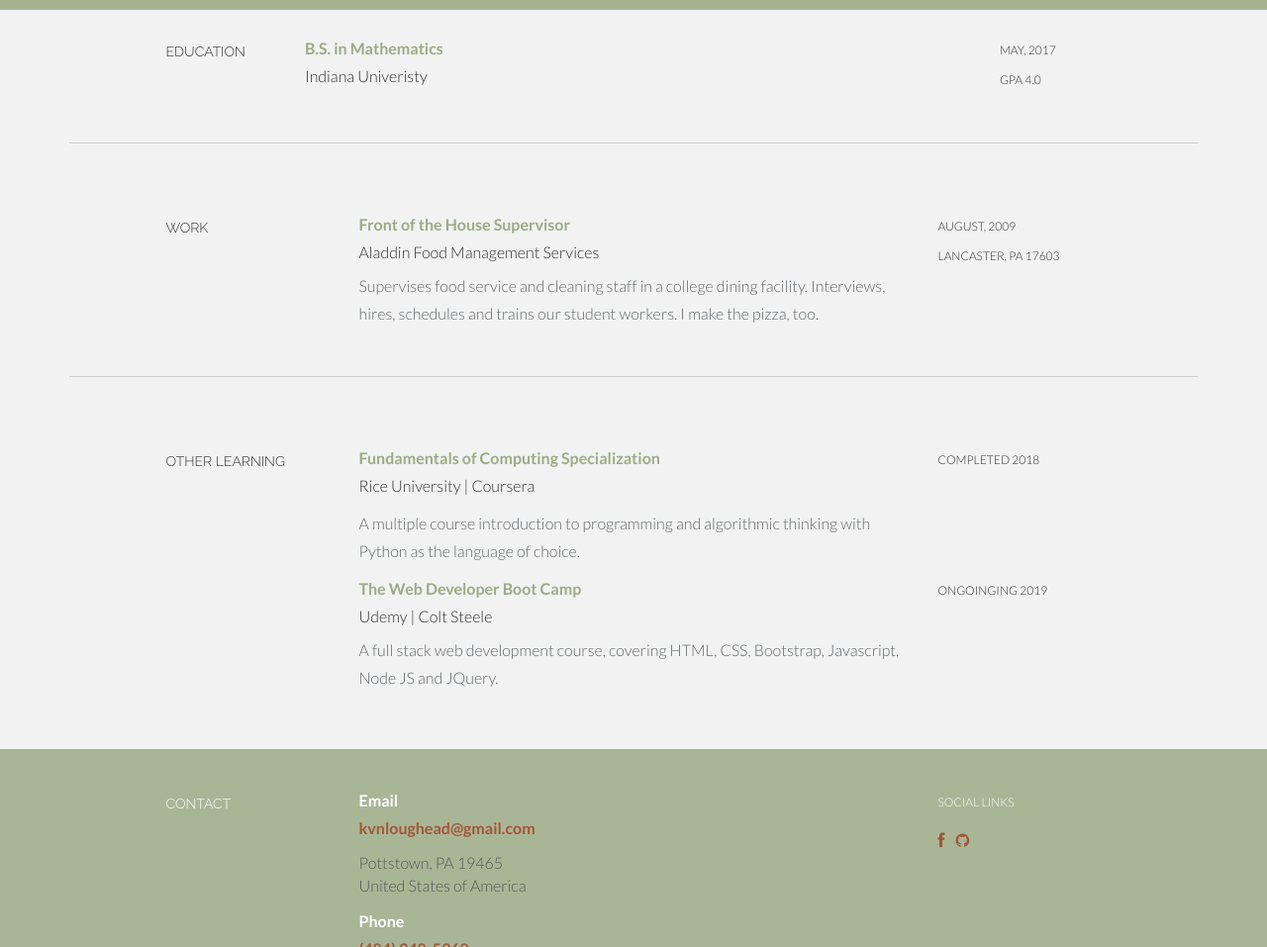
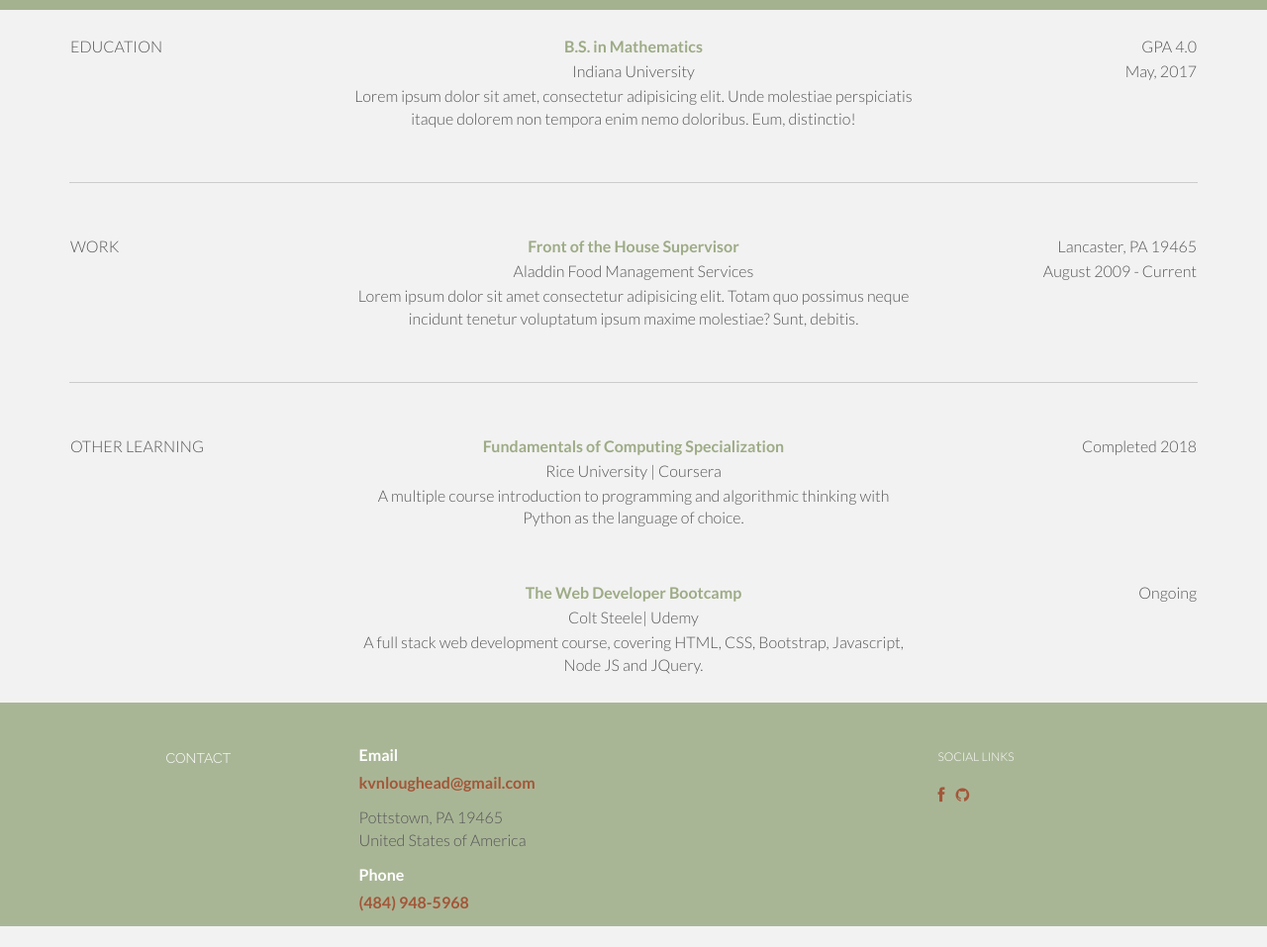
Before and after one commit to kvnloughead/resume, a plain HTML site: page index2.html in a window 1280 px wide. Shown: the part 379-1336 px from the top of the page at 99% size. After the commit the page ends 1315 px from the top, so only its background shows below. Drawn offline with Linux system fonts and the light colour scheme.

Commit message:
Layout is mostly complete

```diff
--- a/css/main2.css
+++ b/css/main2.css
@@ -9,17 +9,43 @@
 #9dab86,  hsl(83, 18%, 60%)
 */
 
-.left-col {
-  width: 12%;
+/* .box {
+  margin-bottom: 0px;
+  padding-bottom: 0px;
+} */
+
+/* Table styling start*/
+.first-entry {
+  color: #9dab86;
+  font-weight: 700;
 }
 
-.center-col {
-  width: 60%;
+.first-col {
+  width: 25%;
 }
 
-.right-col {
-  width: 12%;
+.middle-col {
+  width: 50%;
+  text-align: center;
 }
+
+.last-col {
+  width: 25%;
+  text-align: right;
+}
+
+table {
+  /* margin-left: 7%; */
+  width: 100%;
+  border-collapse: collapse;
+}
+
+tr {
+  width: 100%;
+  border-spacing: 5em;
+}
+
+
 
 body {
   background-color: #f2f2f2;
@@ -83,7 +109,7 @@
   height: 1px;
   border: 0;
   border-top: 1px solid #ccc;
-  margin: 1em 0;
+  margin: 0;
   padding: 0;
 }
 
--- a/index2.html
+++ b/index2.html
@@ -67,86 +67,136 @@
 
 <section id="resume" name="resume"></section>
   <!-- EDUCATION SECTION -->
+  <div class="container desc box">
+    <table>
+      <tr>
+        <td class="first-col">EDUCATION</td>
+        <td class="middle-col"><span class="first-entry">B.S. in Mathematics</span></td>
+        <td class="last-col">GPA 4.0</td>
+      </tr>
+      <tr>
+        <td class="first-col"></td>
+        <td class="middle-col">Indiana University</td>
+        <td class="last-col">May, 2017</td>
+      </tr>
+      <tr>
+          <td class="first-col"></td>
+          <td class="middle-col">Lorem ipsum dolor sit amet, consectetur adipisicing elit. Unde molestiae perspiciatis itaque dolorem non tempora enim nemo doloribus. Eum, distinctio!</td>
+          <td class="last-col"></td>
+      </tr>
+    </table>
+  </div>
+
   <div class="container desc">
-    <div class="row">
-
-        <div class="col-lg-2 col-lg-offset-1 left-col">
-          <h5>EDUCATION</h5>
-        </div>
-        <!-- EDIT: education line 1 -->
-        <div class="col-lg-6 center-col">
-          <p><t>B.S. in Mathematics</t><br/>
-            Indiana Univeristy
-          </p>
-        </div>
-        <div class="col-lg-3 right-col">
-          <p><sm>MAY, 2017 <br />
-          GPA 4.0</sm></p>
-        </div>
-    </div><!--/.row -->
-    <br>
     <hr>
-  </div><!--/.container -->
+  </div>
 
   <!-- WORK SECTION -->
   <div class="container desc">
-    <div class="row">
+      <table>
+        <tr>
+          <td class="first-col">WORK</td>
+          <td class="middle-col"><span class="first-entry">Front of the House Supervisor</span></td>
+          <td class="last-col">Lancaster, PA 19465</td>
+        </tr>
+        <tr>
+          <td class="first-col"></td>
+          <td class="middle-col">Aladdin Food Management Services</td>
+          <td class="last-col">August 2009 - Current</td>
+        </tr>
+        <tr>
+          <td class="first-col"></td>
+          <td class="middle-col">Lorem ipsum dolor sit amet consectetur adipisicing elit. Totam quo possimus neque incidunt tenetur voluptatum ipsum maxime molestiae? Sunt, debitis.</td>
+          <td class="last-col"></td>
+      </tr>
+      </table>
+  </div>
 
-        <div class="col-lg-2 col-lg-offset-1">
-          <h5>WORK</h5>
-        </div>
-        <!-- EDIT: work line 1 -->
-        <div class="col-lg-6">
-          <p class="tight"><t>Front of the House Supervisor </t><br/>
-            Aladdin Food Management Services <br/>
-          </p>
-          <p><more>
-            Supervises food service and cleaning staff in a college dining facility.  Interviews, hires, schedules and trains our student workers.  I make the pizza, too.
-          </more></p>
-        </div>
-        <div class="col-lg-3">
-          <p><sm>AUGUST, 2009 <br />
-          Lancaster, PA 17603</sm></p>
-        </div>
-
-    </div><!--/.row -->
-    <br>
-    <hr>
-  </div><!--/.container -->
-
+  <div class="container desc">
+      <hr>
+  </div>
 
   <!-- OTHER LEARNING SECTION -->
+
+  <!-- <div class="container desc">
+      <table>
+        <tr>
+          <td class="first-col">OTHER LEARNING</td>
+          <td><span class="first-entry">Fundamentals of Computing Specialization</span></td>
+          <td class="last-col">Completed 2018</td>
+        </tr>
+        <tr>
+          <td class="first-col"></td>
+          <td>Rice University | Coursera</td>
+          <td class="last-col"></td>
+        </tr>
+        <tr>
+          <td></td>
+          <td>A multiple course introduction to programming and algorithmic thinking with Python as the language of choice.</td>
+          <td></td>
+        </tr>
+      </table>
+  </div>
+
   <div class="container desc">
-    <div class="row">
-        <div class="col-lg-2 col-lg-offset-1">
-          <h5>OTHER LEARNING</h5>
-        </div>
+      <table>
+        <tr>
+          <td class="first-col"></td>
+          <td><span class="first-entry">The Web Developer Bootcamp</span></td>
+          <td class="last-col">Ongoing</td>
+        </tr>
+        <tr>
+          <td class="first-col"></td>
+          <td>Colt Steele| Udemy</td>
+          <td class="last-col"></td>
+        </tr>
+        <tr>
+          <td></td>
+          <td>A full stack web development course, covering HTML, CSS, Bootstrap, Javascript, Node JS and JQuery.</td>
+          <td></td>
+        </tr>
+      </table>
+      <hr>
+  </div> -->
 
-        <!-- EDIT: awards line 1-->
-        <div class="col-lg-6">
-          <p><t>Fundamentals of Computing Specialization</t><br/>
-            Rice University | Coursera <br/>
-          </p>
-          <p><more>A multiple course introduction to programming and algorithmic thinking with Python as the language of choice.</more></p>
-        </div>
-        <div class="col-lg-3">
-          <p><sm>Completed 2018</sm></p>
-        </div>
-
-        <!-- EDIT: awards line 2-->
-        <div class="col-lg-6 col-lg-offset-3">
-          <p class="tight"><t>The Web Developer Boot Camp</t><br/>
-            Udemy | Colt Steele
-          </p>
-          <p><more>A full stack web development course, covering HTML, CSS, Bootstrap, Javascript, Node JS and JQuery.</more></p>
-        </div>
-        <div class="col-lg-3">
-          <p><sm>Ongoinging 2019</sm></p>
-        </div>
-
-    </div><!--/.row -->
-    <br>
-  </div><!--/.container -->
+  <div class="container desc">
+      <table>
+          <tr>
+            <td class="first-col">OTHER LEARNING</td>
+            <td class="middle-col"><span class="first-entry">Fundamentals of Computing Specialization</span></td>
+            <td class="last-col">Completed 2018</td>
+          </tr>
+          <tr>
+            <td class="first-col"></td>
+            <td class="middle-col">Rice University | Coursera</td>
+            <td class="last-col"></td>
+          </tr>
+          <tr>
+            <td></td>
+            <td class="middle-col">A multiple course introduction to programming and algorithmic thinking with Python as the language of choice.</td>
+            <td></td>
+          </tr>
+        </table>
+  </div>
+  <div class="container desc">
+      <table>
+          <tr>
+            <td class="first-col"></td>
+            <td class="middle-col"><span class="first-entry">The Web Developer Bootcamp</span></td>
+            <td class="last-col">Ongoing</td>
+          </tr>
+          <tr>
+            <td class="first-col"></td>
+            <td class="middle-col">Colt Steele| Udemy</td>
+            <td class="last-col"></td>
+          </tr>
+          <tr>
+            <td></td>
+            <td class="middle-col">A full stack web development course, covering HTML, CSS, Bootstrap, Javascript, Node JS and JQuery.</td>
+            <td></td>
+          </tr>
+        </table>
+  </div>
 
 </body>
 
```
Also changed, not shown: index.html (+5 -4 lines).
